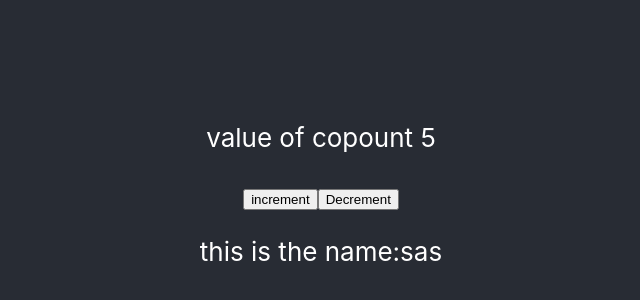
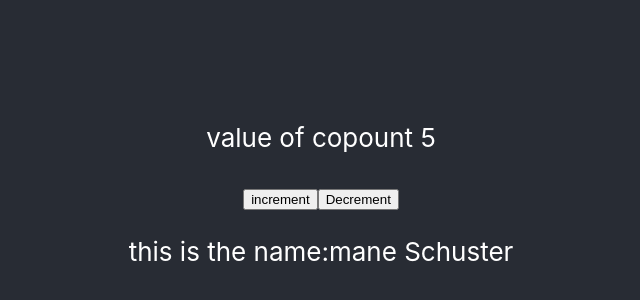
Before and after one commit to nimeshpoudel7/reactWithAmtony, a React (Create React App) app: page / in a window 1280 px wide. Shown: the part 206-506 px from the top of the page, without its empty margins (319-959 px from the left). Built offline with nearby package versions, Linux system fonts and the light colour scheme.

Commit message:
spreed operator

```diff
--- a/src/App.js
+++ b/src/App.js
@@ -8,7 +8,7 @@ function App() {
   const data=[
    {
   id:'sas',
-  name1: 'mane Schuster',
+  name: 'mane Schuster',
   title: ' Operations Producer',
   avatar: 'https://cdn.fakercloud.com/avatars/rachelreveley_128.jpg'
  }]
@@ -19,9 +19,8 @@ function App() {
     <div className="App">
       <header className="App-header">
        <Counter/>
-       {data.map((details,index)=>{
-         const{id,name,title}=details
-         return(<Employee idd={id}/>)
+       {data.map(details=>{
+         return(<Employee {...details} key={details.id}/>)
        })}
       </header>
 
--- a/src/Employee.js
+++ b/src/Employee.js
@@ -2,10 +2,10 @@ import React from 'react'
 
 const Employee = (props) => {
 
-const {name,idd}=props;
+const {name,id}=props;
   return (
     <div>
-      <p>this is the name:{idd}</p>
+      <p>this is the name:{name}</p>
     </div>
   )
 }
```
